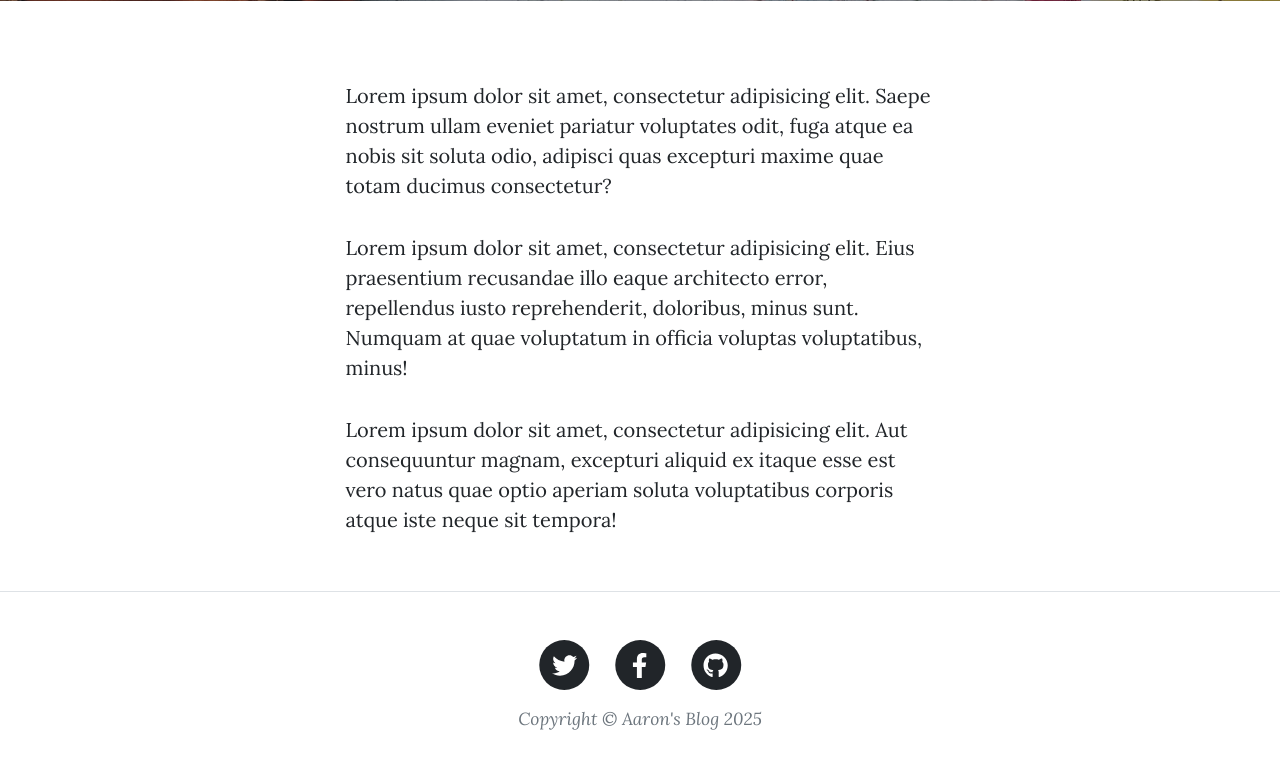
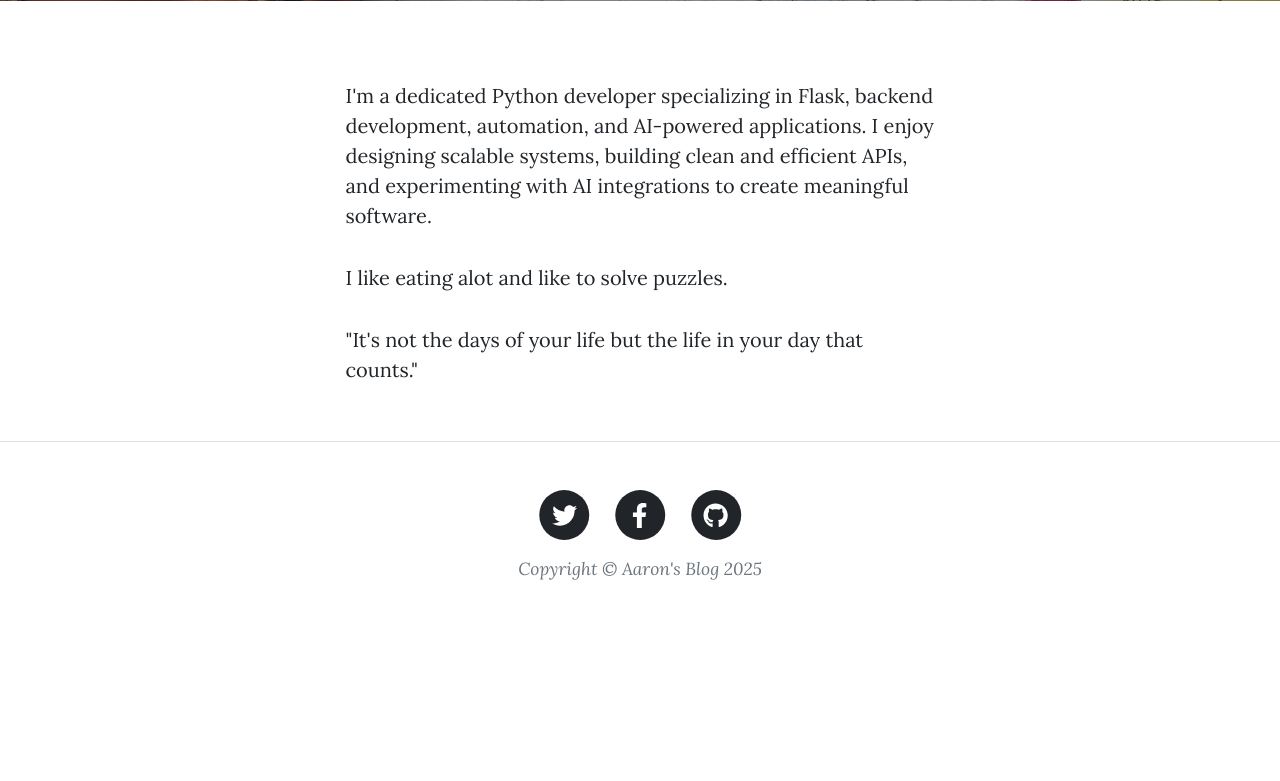
Before and after one commit to Aaron-pweb/Flask_CMS_1, a Flask app: page /about in a window 1280 px wide. Shown: the part 531-1312 px from the top of the page. After the commit the page ends 1111 px from the top, so only its background shows below. Run offline with Flask 3, Linux system fonts and the light colour scheme; some libraries are stand-ins or nearby versions.

Commit message:
a commit from py-requirnments

```diff
--- a/templates/about.html
+++ b/templates/about.html
@@ -22,22 +22,15 @@
     <div class="row gx-4 gx-lg-5 justify-content-center">
       <div class="col-md-10 col-lg-8 col-xl-7">
         <p>
-          Lorem ipsum dolor sit amet, consectetur adipisicing elit. Saepe
-          nostrum ullam eveniet pariatur voluptates odit, fuga atque ea nobis
-          sit soluta odio, adipisci quas excepturi maxime quae totam ducimus
-          consectetur?
+          I'm a dedicated Python developer specializing in Flask, backend development, automation, and AI-powered applications.
+            I enjoy designing scalable systems, building clean and efficient APIs,
+            and experimenting with AI integrations to create meaningful software.
         </p>
         <p>
-          Lorem ipsum dolor sit amet, consectetur adipisicing elit. Eius
-          praesentium recusandae illo eaque architecto error, repellendus iusto
-          reprehenderit, doloribus, minus sunt. Numquam at quae voluptatum in
-          officia voluptas voluptatibus, minus!
+          I like eating alot and like to solve puzzles.
         </p>
         <p>
-          Lorem ipsum dolor sit amet, consectetur adipisicing elit. Aut
-          consequuntur magnam, excepturi aliquid ex itaque esse est vero natus
-          quae optio aperiam soluta voluptatibus corporis atque iste neque sit
-          tempora!
+            "It's not the days of your life but the life in your day that counts."
         </p>
       </div>
     </div>
```
